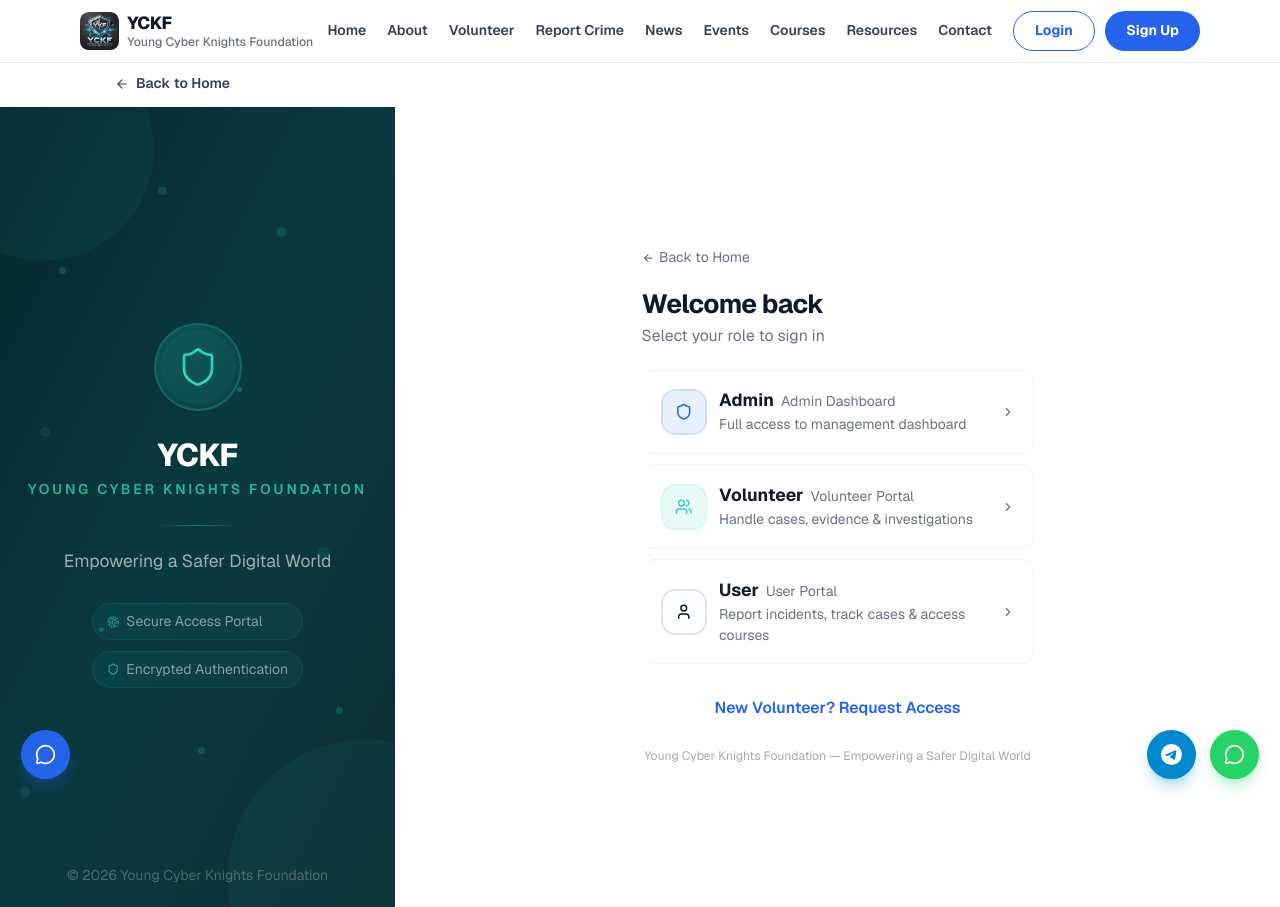
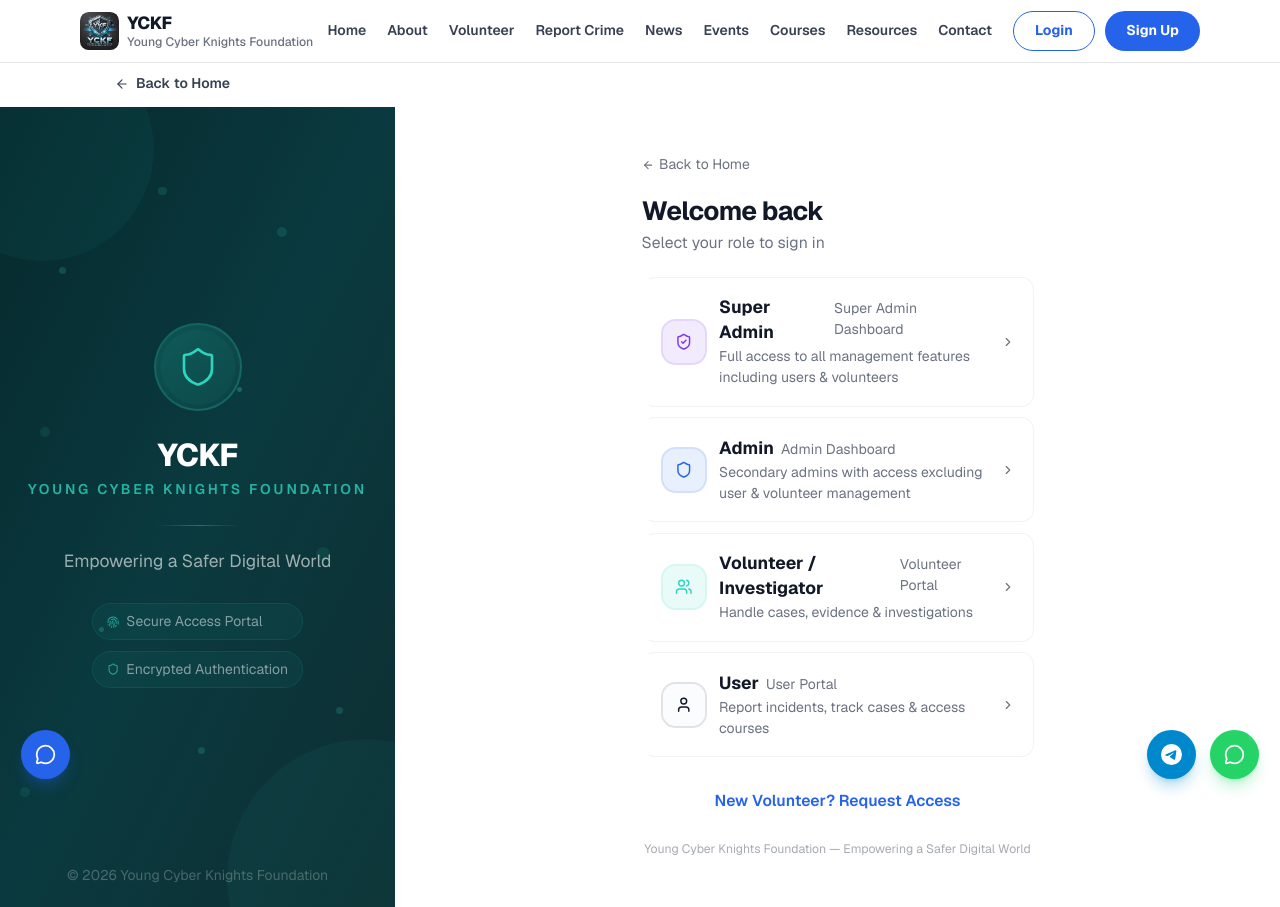
Before and after one commit to 123cyberstudent/yckf-platform, a Next.js app in the folder dashboard/: page /login in a window 1280 px wide. Built offline with nearby package versions, Linux system fonts and the light colour scheme.

Commit message:
Login: four role cards - Super Admin, Admin, Volunteer/Investigator, User

```diff
--- a/dashboard/components/auth/login-form.tsx
+++ b/dashboard/components/auth/login-form.tsx
@@ -8,6 +8,7 @@ import { zodResolver } from '@hookform/resolvers/zod'
 import { z } from 'zod'
 import {
   Shield,
+  ShieldCheck,
   Users,
   User,
   ArrowLeft,
@@ -30,7 +31,7 @@ import {
   FieldDescription,
 } from '@/components/ui/field'
 
-type Role = 'admin' | 'volunteer' | 'user'
+type Role = 'super_admin' | 'admin' | 'volunteer' | 'user'
 
 interface RoleCard {
   id: Role
@@ -46,10 +47,21 @@ interface RoleCard {
 
 const roles: RoleCard[] = [
   {
+    id: 'super_admin',
+    title: 'Super Admin',
+    subtitle: 'Super Admin Dashboard',
+    description: 'Full access to all management features including users & volunteers',
+    icon: ShieldCheck,
+    color: 'text-[#7C3AED]',
+    borderColor: 'border-l-[#7C3AED]',
+    iconBg: 'bg-[#7C3AED]/10',
+    iconRing: 'ring-[#7C3AED]/20',
+  },
+  {
     id: 'admin',
     title: 'Admin',
     subtitle: 'Admin Dashboard',
-    description: 'Full access to management dashboard',
+    description: 'Secondary admins with access excluding user & volunteer management',
     icon: Shield,
     color: 'text-[#2563EB]',
     borderColor: 'border-l-[#2563EB]',
@@ -58,7 +70,7 @@ const roles: RoleCard[] = [
   },
   {
     id: 'volunteer',
-    title: 'Volunteer',
+    title: 'Volunteer / Investigator',
     subtitle: 'Volunteer Portal',
     description: 'Handle cases, evidence & investigations',
     icon: Users,
```
